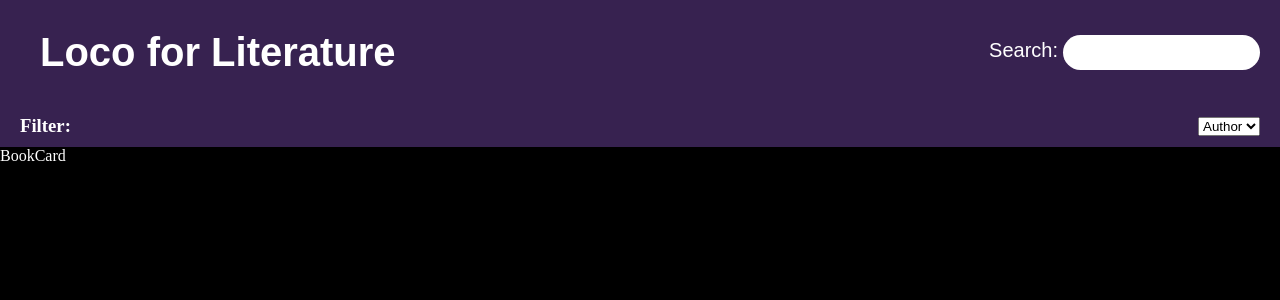
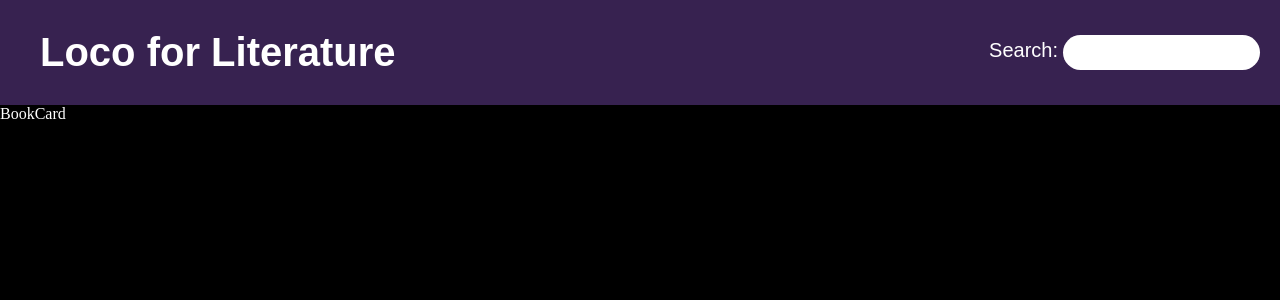
Before and after one commit to bridgettenawari/book-app, a React (Vite) app: page / in a window 1280 px wide. Shown: the top 300 px of the page. Built offline with nearby package versions, Linux system fonts and the light colour scheme; a web font is replaced by a local one.

Commit message:
Deleted sidebar

```diff
--- a/src/App.jsx
+++ b/src/App.jsx
@@ -2,13 +2,11 @@ import { useState } from "react";
 import "./App.css";
 import BookList from "./components/BookList/BookList";
 import NavigationBar from "./components/NavigationBar/NavigationBar";
-import SideBar from "./components/SideBar/SideBar";
 
 function App() {
 	return (
 		<>
 			<NavigationBar />
-			<SideBar />
 			<BookList />
 		</>
 	);
--- a/src/components/SideBar/SideBar.css
+++ /dev/null
@@ -1,6 +0,0 @@
-.bar{
-  background-color: rgb(55, 34, 80);
-  padding: 10px 20px;
-  display: flex;
-  align-items: center;
-}
--- a/src/components/SideBar/SideBar.jsx
+++ /dev/null
@@ -1,14 +0,0 @@
-import './SideBar.css'
-function SideBar() {
-  return (
-    <div className='bar'>
-      <h3 className='filter'>Filter:</h3>
-      <select>
-        <option>Author</option>
-
-      </select>
-    </div>
-  );
-}
-
-export default SideBar;
```
